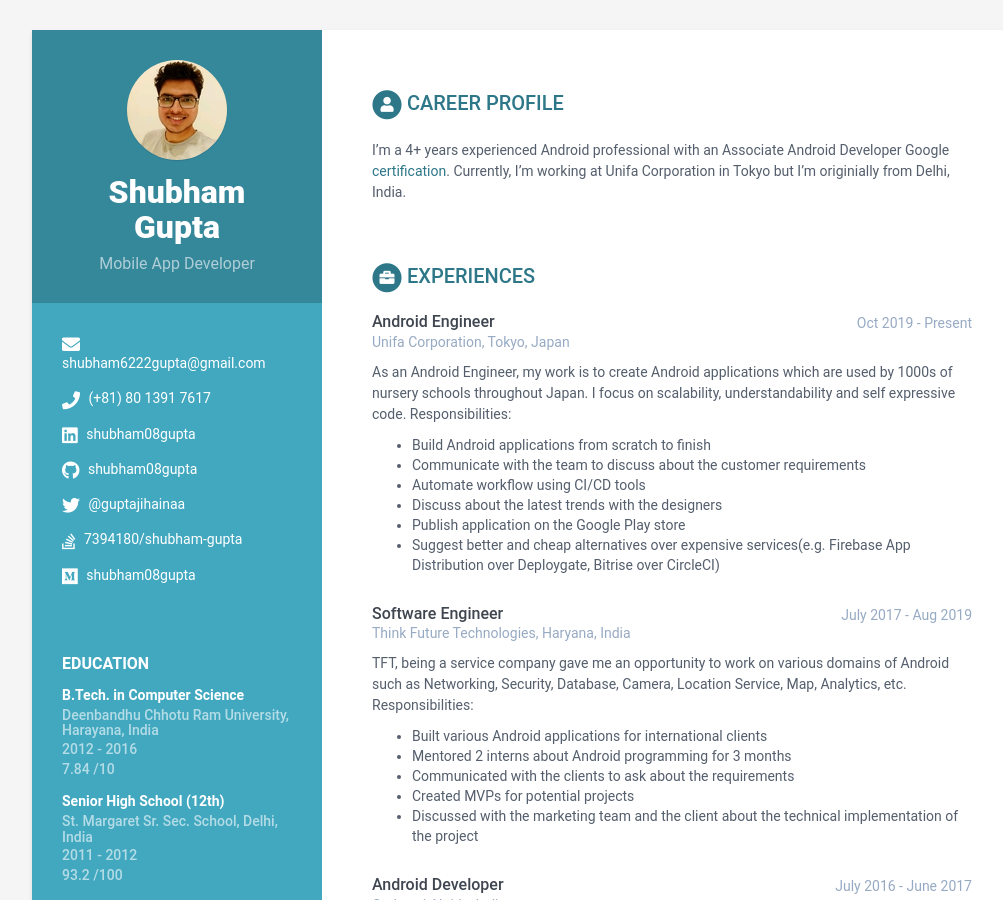
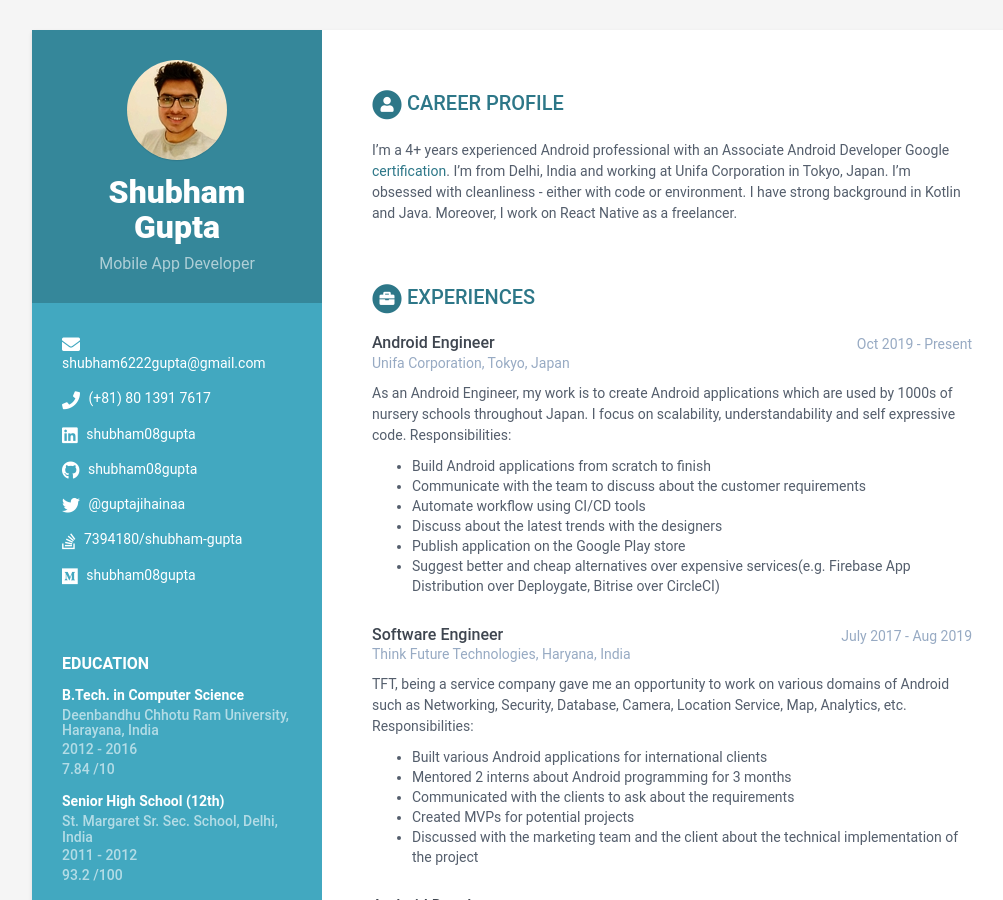
Before and after one commit to shubham08gupta/shubham08gupta.github.io, a Jekyll site: the page built from index.html, in a window 1280 px wide and 900 px high. Shown: the whole window, without its empty margins (108-1111 px from the left). Built offline with Jekyll 4.4.1, drawn with Linux system fonts in a browser that asks for light colours.

Commit message:
update career profile section

```diff
--- a/_data/data.yml
+++ b/_data/data.yml
@@ -54,7 +54,10 @@ career-profile:
     summary: |
       I'm a 4+ years experienced Android professional with
       an Associate Android Developer Google [certification](http://bcert.me/sejnrmey).
-      Currently, I'm working at Unifa Corporation in Tokyo but I'm originially from Delhi, India.
+      I'm from Delhi, India and working at Unifa Corporation in Tokyo, Japan. I'm obsessed
+      with cleanliness - either with code or environment. I have strong background in Kotlin and
+      Java. Moreover, I work on React Native as a freelancer.
+
 education:
     - degree: B.Tech. in Computer Science
       university: Deenbandhu Chhotu Ram University, Harayana, India
```
